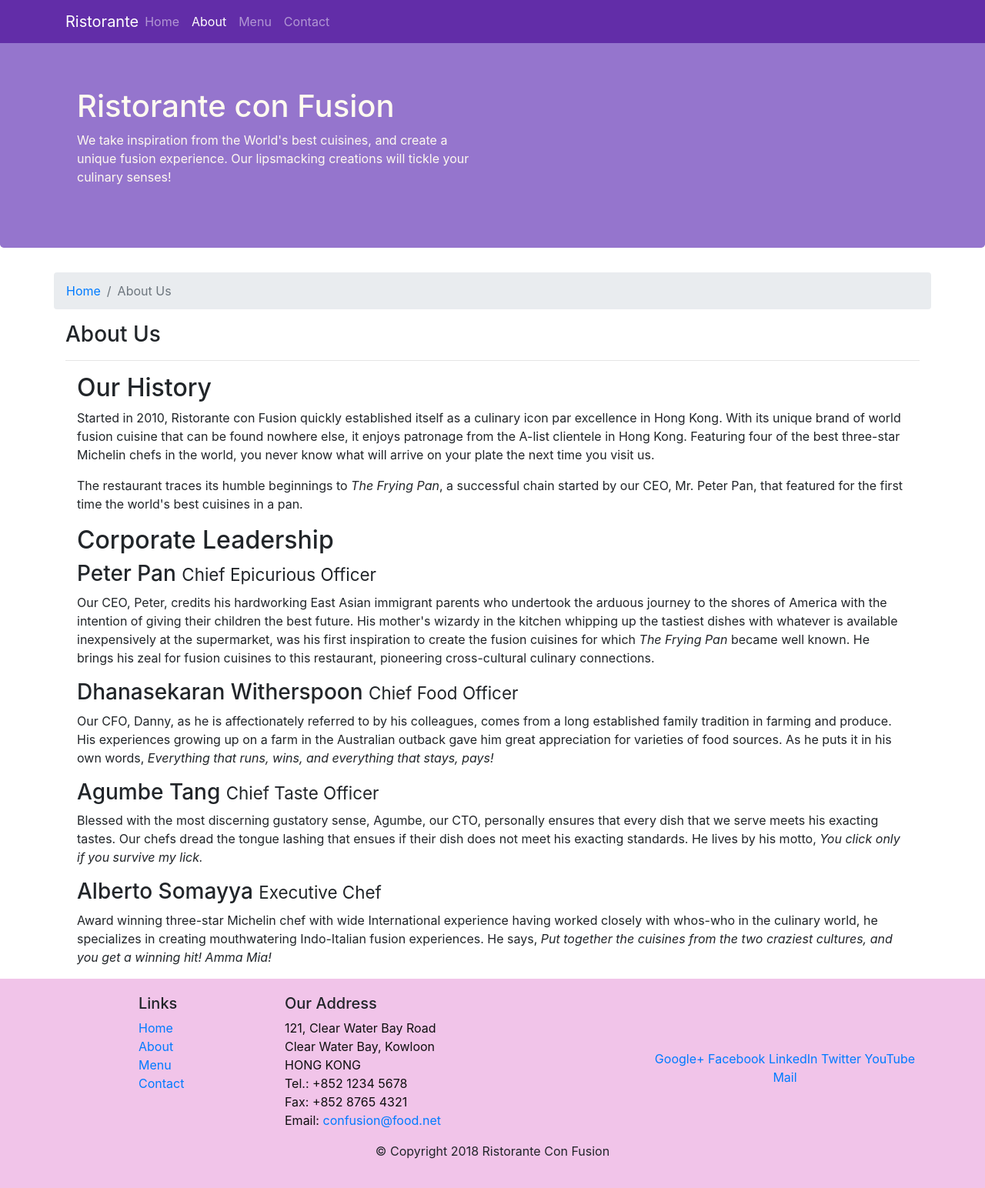
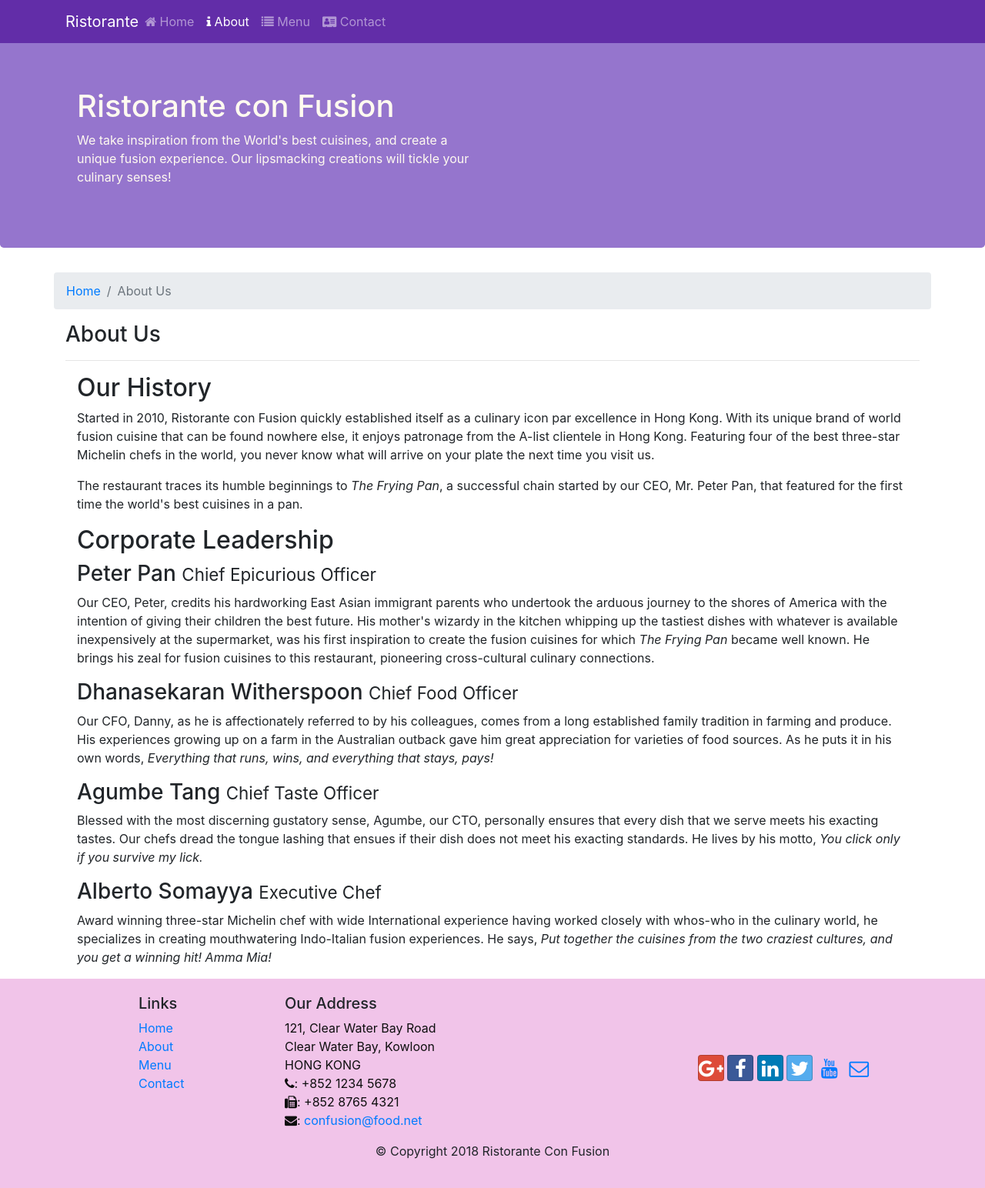
Before and after one commit to arianseyedi/webtest, a website: page aboutus.html in a window 1280 px wide. Shown: the whole page at 77% size. Drawn offline with nearby package versions, Linux system fonts and the light colour scheme.

Commit message:
Add icon fonts

```diff
--- a/aboutus.html
+++ b/aboutus.html
@@ -2,16 +2,16 @@
 <html lang="en">
 
 <head>
-
-    <title>Ristorante Con Fusion: About Us</title>
+  <title>Ristorante Con Fusion</title>
   <!-- Required meta tags always come first -->
-
  <meta charset="utf-8">
  <meta name="viewport" content="width=device-width, initial-scale=1, shrink-to-fit=no">
  <meta http-equiv="x-ua-compatible" content="ie=edge">
 
  <!-- Bootstrap CSS -->
  <link rel="stylesheet" href="node_modules/bootstrap/dist/css/bootstrap.min.css">
+ <link rel="stylesheet" href="node_modules/font-awesome/css/font-awesome.min.css">
+ <link rel="stylesheet" href="node_modules/bootstrap-social/bootstrap-social.css">
  <link rel="stylesheet" href="css/style.css">
 
 </head>
@@ -25,10 +25,10 @@
       <a class="navbar-brand mr-auto" href="#">Ristorante</a>
       <div class="collapse navbar-collapse mr-auto" id="Navbar">
         <ul class="navbar-nav mr-auto">
-          <li class="nav-item "><a class="nav-link" href="./index.html">Home</a></li>
-          <li class="nav-item active"><a class="nav-link" href="./aboutus.html">About</a></li>
-          <li class="nav-item"><a class="nav-link" href="#">Menu</a></li>
-          <li class="nav-item"><a class="nav-link" href="#">Contact</a></li>
+          <li class="nav-item"><a class="nav-link" href="./index.html"><span class="fa fa-home"></span> Home</a></li>
+          <li class="nav-item active"><a class="nav-link" href="./aboutus.html"><span class="fa fa-info"></span> About</a></li>
+          <li class="nav-item"><a class="nav-link" href="#"><span class="fa fa-list"></span> Menu</a></li>
+          <li class="nav-item"><a class="nav-link" href="#"><span class="fa fa-address-card"></span> Contact</a></li>
         </ul>
       </div>
     </div>
@@ -113,19 +113,19 @@
                   121, Clear Water Bay Road<br>
                   Clear Water Bay, Kowloon<br>
                   HONG KONG<br>
-                  Tel.: +852 1234 5678<br>
-                  Fax: +852 8765 4321<br>
-                  Email: <a href="mailto:confusion@food.net">confusion@food.net</a>
+                  <i class="fa fa-phone"></i>: +852 1234 5678<br>
+  	              <i class="fa fa-fax"></i>: +852 8765 4321<br>
+  	              <i class="fa fa-envelope"></i>: <a href="mailto:confusion@food.net">confusion@food.net</a>
                     </address>
                 </div>
                 <div class="col-12 col-sm-4 align-self-center">
                     <div class="text-center">
-                        <a href="http://google.com/+">Google+</a>
-                        <a href="http://www.facebook.com/profile.php?id=">Facebook</a>
-                        <a href="http://www.linkedin.com/in/">LinkedIn</a>
-                        <a href="http://twitter.com/">Twitter</a>
-                        <a href="http://youtube.com/">YouTube</a>
-                        <a href="mailto:">Mail</a>
+                      <a class="btn btn-social-icon btn-google" href="http://google.com/+"><i class="fa fa-google-plus"></i></a>
+                      <a class="btn btn-social-icon btn-facebook" href="http://www.facebook.com/profile.php?id="><i class="fa fa-facebook"></i></a>
+                      <a class="btn btn-social-icon btn-linkedin" href="http://www.linkedin.com/in/"><i class="fa fa-linkedin"></i></a>
+                      <a class="btn btn-social-icon btn-twitter" href="http://twitter.com/"><i class="fa fa-twitter"></i></a>
+                      <a class="btn btn-social-icon btn-youtube" href="http://youtube.com/"><i class="fa fa-youtube fa-lg"></i></a>
+                      <a class="btn btn-social-icon" href="mailto:"><i class="fa fa-envelope-o fa-lg"></i></a>
                     </div>
                 </div>
            </div>
--- a/notes.txt
+++ b/notes.txt
@@ -14,3 +14,6 @@ Indicate current page's location in 3 ways:
 -attribute based: set of choices
 Navigation aids:
 tabs, pills, pagination, dropdowns, accordion, tags, Affix
+________________________________________________________
+Icon Fonts: (i.e. simple graphics)
+can be styled just like texts (scale, color, font, etc.)
--- a/package.json
+++ b/package.json
@@ -15,6 +15,8 @@
   },
   "dependencies": {
     "bootstrap": "^4.0.0",
+    "bootstrap-social": "^5.1.1",
+    "font-awesome": "^4.7.0",
     "jquery": "^3.3.1",
     "popper.js": "^1.12.9"
   }
```
Also changed, not shown: index.html (+15 -14 lines), 1 other file. Lines whose indentation alone changed are shown as unchanged.
